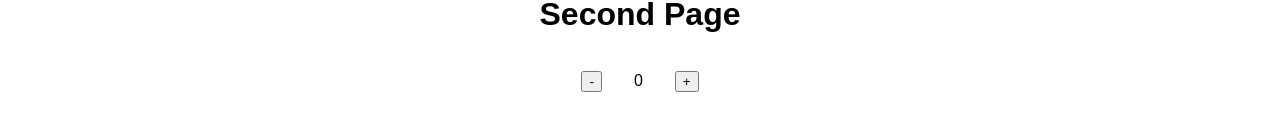
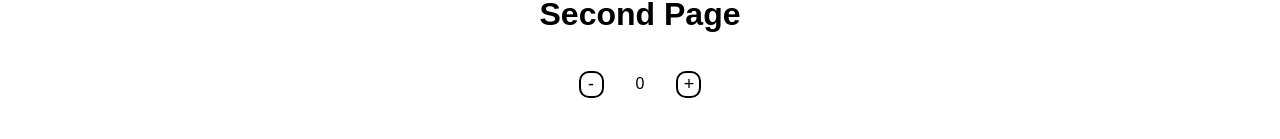
Before and after one commit to nclark561/angular-practice, an Angular app: page /2ndpage in a window 1280 px wide. Shown: the part 161-300 px from the top of the page. Built offline with nearby package versions, Linux system fonts and the light colour scheme.

Commit message:
added more styling as well as added functionality to reset todo form on submit and put a line through todo task on click

```diff
--- a/src/app/Components/CounterComponent/counter.component.css
+++ b/src/app/Components/CounterComponent/counter.component.css
@@ -7,3 +7,20 @@
 .counter-container > * {
     margin: 1rem;
 }
+
+button {
+    border: solid;
+    border-width: 2px;
+    border-color: black;
+    border-radius: 10px;
+    background: none;
+    font-size: large;
+    display: flex;
+    justify-content: center;
+    align-items: center;
+    width: 25px;
+}
+
+button:hover {
+    cursor: pointer;
+}
--- a/src/app/Components/TodoItemComponent/item.component.css
+++ b/src/app/Components/TodoItemComponent/item.component.css
@@ -1,3 +1,38 @@
 .item {
     display: flex;
+    justify-content: center;
+    align-items: center;
+    height: 25px;
+    margin: 8px;
 }
+
+button {
+    border: solid;
+    border-width: 2px;
+    border-color: black;
+    border-radius: 10px;
+    background: none;
+    font-size: large;
+    display: flex;
+    justify-content: center;
+    align-items: center;
+    width: 25px;
+}
+
+button:hover {
+    cursor: pointer;
+}
+
+p {
+    margin: 5px;
+    font-size: large;
+}
+
+p:hover {
+    cursor: default;
+}
+
+
+.line-through {
+    text-decoration: line-through;
+}
--- a/src/app/Components/TodoItemComponent/item.component.html
+++ b/src/app/Components/TodoItemComponent/item.component.html
@@ -1,4 +1,4 @@
 <div class="item">
-    <p>{{todo.todoItem}}</p>
+    <p (click)="status=!status" [ngClass]="status ? 'line-through' : null">{{todo.todoItem}}</p>
     <button (click)="remove(todo.index)">x</button>
 </div>
--- a/src/app/Components/TodoItemComponent/item.component.ts
+++ b/src/app/Components/TodoItemComponent/item.component.ts
@@ -17,6 +17,7 @@ interface Todo {
 export class TodoItemComponent {
     title = 'todo item'
     @Input () todo: Todo = { todoItem: '', todoItems: [], index: undefined }
+    status: boolean = false
     remove: any
 
     constructor () {
--- a/src/app/Components/TodoListComponent/todo.component.css
+++ b/src/app/Components/TodoListComponent/todo.component.css
@@ -8,3 +8,34 @@
     display: flex;
     justify-content: space-evenly;
 }
+
+input {
+    margin-left: 2px;
+    margin-right: 2px;
+    border: solid;
+    border-top: none;
+    border-left: none;
+    border-right: none;
+    border-color: black;
+}
+
+input:focus {
+    outline: none;
+    background: none;
+}
+
+button {
+    border: solid;
+    border-width: 2px;
+    border-color: black;
+    border-radius: 10px;
+    background: none;
+    font-size: large;
+    display: flex;
+    justify-content: center;
+    align-items: center;
+}
+
+button:hover {
+    cursor: pointer;
+}
--- a/src/app/Components/TodoListComponent/todo.component.html
+++ b/src/app/Components/TodoListComponent/todo.component.html
@@ -1,8 +1,7 @@
 <div class="main">
     <form [formGroup]="todoForm" class="form" (ngSubmit)="onSubmit($event)">
-        <label for="addTodo">Add Todo:</label>
-        <input formControlName="addTodo" type="text" name="addTodo" id="addTodo"/>
-        <button type="submit">submit</button>
+        <input formControlName="addTodo" placeholder="Add Todo" type="text" name="addTodo" id="addTodo"/>
+        <button type="submit">+</button>
     </form>
     <h2>Todo List:</h2>
     <todo-item *ngFor="let todoItem of todoItems; let index = index" [todo]="{ todoItems, index, todoItem }"></todo-item>
--- a/src/app/Components/TodoListComponent/todo.component.ts
+++ b/src/app/Components/TodoListComponent/todo.component.ts
@@ -23,9 +23,10 @@ export class TodoListComponent {
         this.onSubmit = (evt: Event) => {
             evt.preventDefault()
             console.log(this.todoForm.value.addTodo)
-            if(typeof this.todoForm.value.addTodo === "string") {
+            if(typeof this.todoForm.value.addTodo === "string" && this.todoForm.value.addTodo !== '') {
                 this.todoItems = [...this.todoItems, this.todoForm.value.addTodo]
             }
+            this.todoForm.reset()
         }
         this.remove = (index: number) => this.todoItems.splice(index, 1)
     }
```
